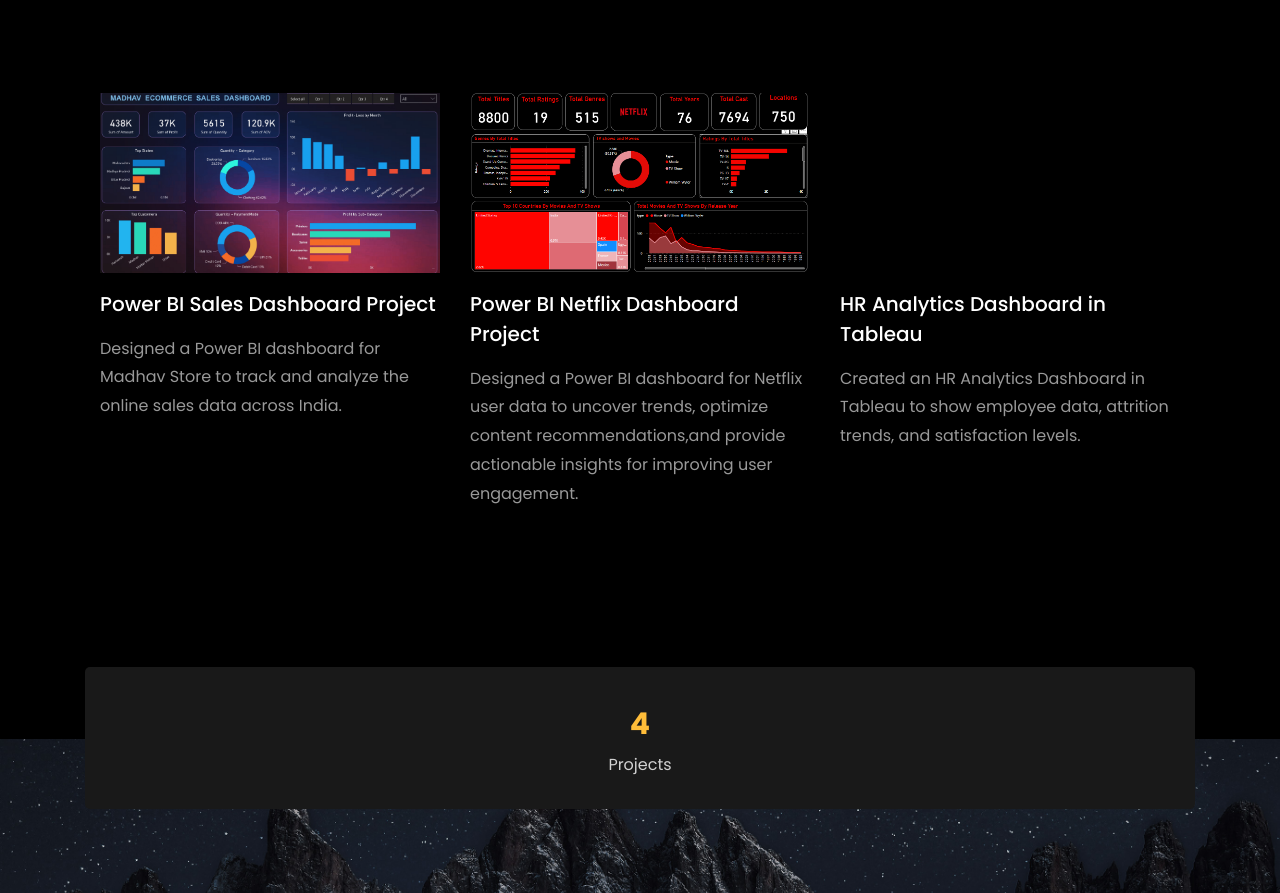
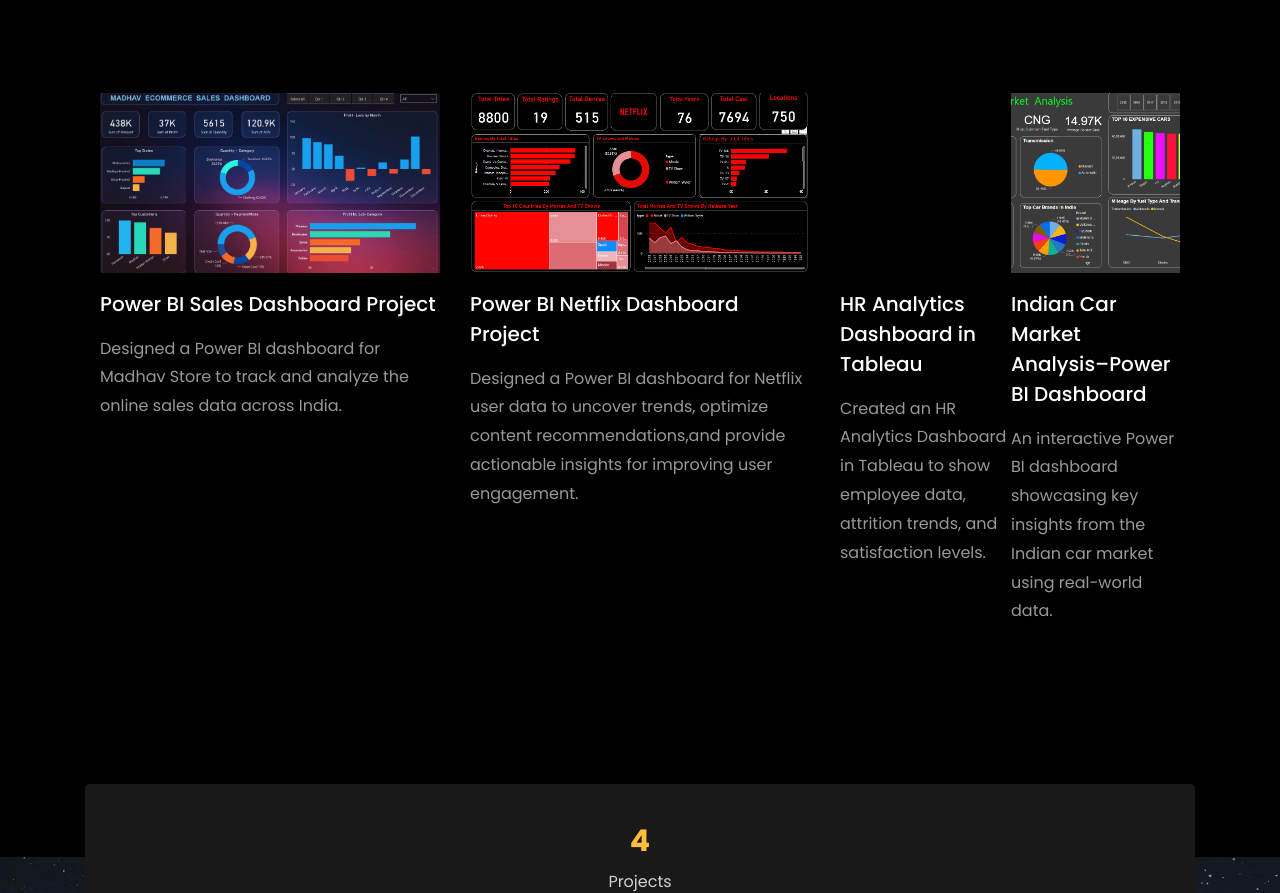
Before and after one commit to ManthanPatel39/Portfolio-Website, a plain HTML site: page index.html in a window 1280 px wide. Shown: the part 2990-3883 px from the top of the page. Drawn offline with Linux system fonts and the light colour scheme; files whose address does not match are found by name.

Commit message:
Updated website content

```diff
--- a/index.html
+++ b/index.html
@@ -440,6 +440,15 @@
 					<p>Created an HR Analytics Dashboard in Tableau to show employee data, attrition trends, and satisfaction levels.</p>
 				  </div>
 				</div>
+				<div class="blog-entry">
+					<a href="https://github.com/ManthanPatel39/Indian-Car-Market-Analysis-Power-BI-/blob/main/Indian%20Car%20Market%20Analysis.png"
+					  class="block-20 zoom-effect" style="background-image: url('images/proj_8.png');">
+					</a>
+					<div class="text mt-3 float-right d-block">
+					  <h3 class="heading"><a href="https://github.com/ManthanPatel39/Indian-Car-Market-Analysis-Power-BI-/blob/main/Indian%20Car%20Market%20Analysis.png">Indian Car Market Analysis–Power BI Dashboard</a></h3>
+					  <p>An interactive Power BI dashboard showcasing key insights from the Indian car market using real-world data.</p>
+					</div>
+				  </div>
 			</div>
 	<br>
 		<!-- added justify-content-center to center align the last two projects -->
```
Also changed, not shown: images/proj_8.png (added).
